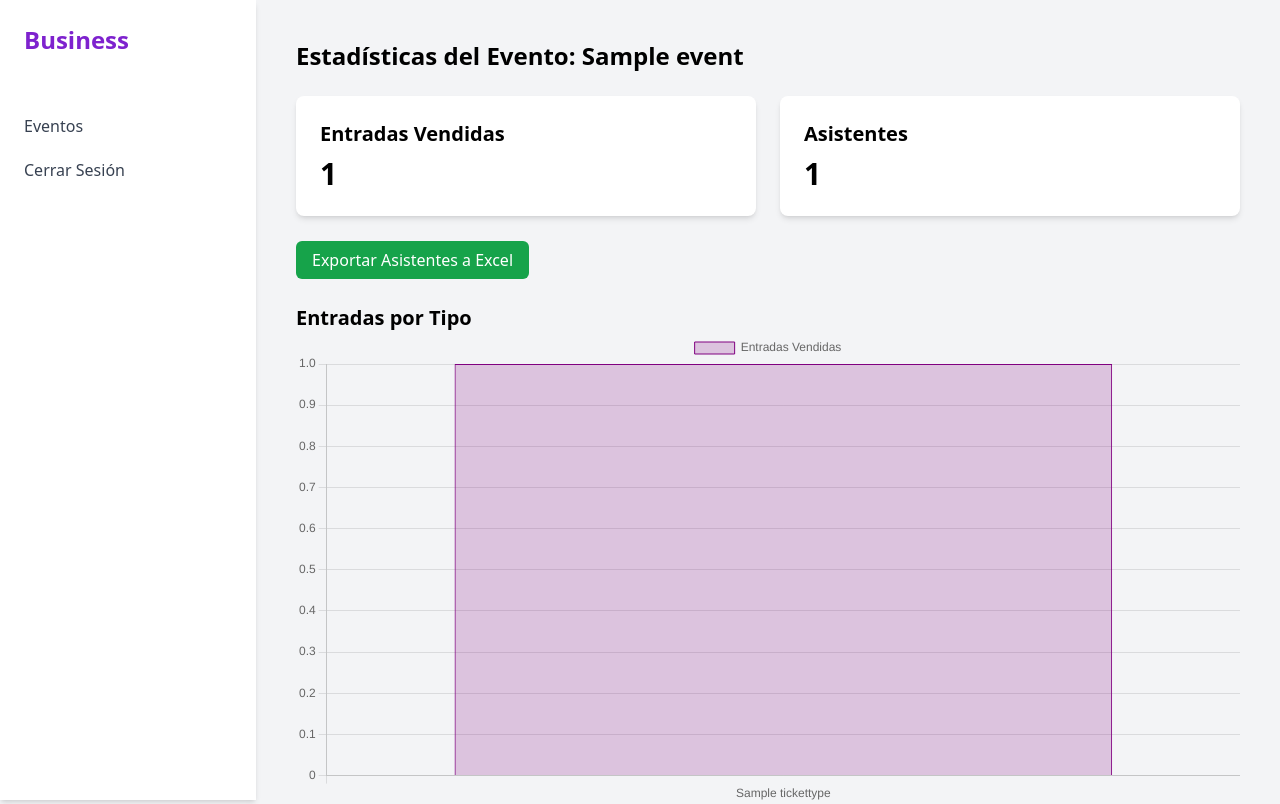
After one commit to FireSouls25/Gestion_Entradas, a Django app: page /event/1/statistics/ in a window 1280 px wide. The commit adds this page. Run offline with Django 5.2, Linux system fonts and the light colour scheme; a user stored in the database is signed in; data comes from the database, SQL or seed files in the repository; both versions use the stored data as it was after the commit; tables that the repository leaves empty hold one stand-in row (values such as "Sample post"); some libraries are stand-ins or nearby versions.

Commit message:
Usuario dashboard

```diff
--- a/Gestion_Entradas/urls.py
+++ b/Gestion_Entradas/urls.py
@@ -20,6 +20,7 @@ from django.urls import path, include
 urlpatterns = [
     path('admin/', admin.site.urls),
     path('events/', include('events.urls')),
+    path('reports/', include('reports.urls')),
     path('tickets/', include('tickets.urls')),
     path('users/', include('users.urls')),
     path('', include('dashboard.urls')),
--- a/dashboard/urls.py
+++ b/dashboard/urls.py
@@ -1,6 +1,9 @@
 from django.urls import path
-from .views import dashboard_view
+from .views import dashboard_view, event_statistics_view
+
+app_name = 'dashboard'
 
 urlpatterns = [
     path('', dashboard_view, name='dashboard'),
+    path('event/<int:event_id>/statistics/', event_statistics_view, name='event-statistics'),
 ]
--- a/dashboard/views.py
+++ b/dashboard/views.py
@@ -1,15 +1,38 @@
 from django.shortcuts import render
 from django.contrib.auth.decorators import login_required
+from events.models import Event
+from tickets.models import Ticket
+from django.db.models import Count
 
 @login_required
 def dashboard_view(request):
     try:
         role = request.user.userprofile.role
         if role == 'organizer':
-            return render(request, 'dashboard/dashboard_organizer.html')
+            events = Event.objects.filter(organizer=request.user)
+            return render(request, 'dashboard/dashboard_organizer.html', {'events': events})
         elif role == 'attendee':
             return render(request, 'dashboard/dashboard_attendee.html')
+        elif role == 'client':
+            return render(request, 'dashboard/dashboard_client.html')
     except AttributeError:
         # Handle cases where userprofile might not exist
         return render(request, 'dashboard.html')
     return render(request, 'dashboard.html')
+
+@login_required
+def event_statistics_view(request, event_id):
+    event = Event.objects.get(id=event_id)
+    tickets_sold = Ticket.objects.filter(ticket_type__event=event).count()
+    attendees = Ticket.objects.filter(ticket_type__event=event, is_validated=True).count()
+
+    # Data for charts
+    tickets_by_type = Ticket.objects.filter(ticket_type__event=event).values('ticket_type__name').annotate(count=Count('id'))
+
+    context = {
+        'event': event,
+        'tickets_sold': tickets_sold,
+        'attendees': attendees,
+        'tickets_by_type': tickets_by_type,
+    }
+    return render(request, 'dashboard/event_statistics.html', context)
--- /dev/null
+++ b/reports/urls.py
@@ -0,0 +1,8 @@
+from django.urls import path
+from .views import export_attendees_to_excel
+
+app_name = 'reports'
+
+urlpatterns = [
+    path('event/<int:event_id>/export/excel/', export_attendees_to_excel, name='export-attendees-excel'),
+]
--- a/templates/base.html
+++ b/templates/base.html
@@ -13,13 +13,15 @@
             <div class="p-6">
                 <h1 class="text-2xl font-bold text-purple-700">Business</h1>
             </div>
-            <nav class="mt-6">
-                <a href="{% url 'dashboard' %}" class="block px-6 py-2.5 text-gray-700 hover:bg-purple-100 hover:text-purple-700">Analíticas</a>
+             <nav class="mt-6">
+                {% if user.is_authenticated and user.userprofile.role == 'organizer' %}
+                    <a href="{% url 'dashboard:dashboard' %}" class="block px-6 py-2.5 text-gray-700 hover:bg-purple-100 hover:text-purple-700">Analíticas</a>
+                {% endif %}
                 <a href="{% url 'events:event-list' %}" class="block px-6 py-2.5 text-gray-700 hover:bg-purple-100 hover:text-purple-700">Eventos</a>
-                <a href="#" class="block px-6 py-2.5 text-gray-700 hover:bg-purple-100 hover:text-purple-700">Productos</a>
-                <a href="#" class="block px-6 py-2.5 text-gray-700 hover:bg-purple-100 hover:text-purple-700">Mensajes</a>
-                <a href="#" class="block px-6 py-2.5 text-gray-700 hover:bg-purple-100 hover:text-purple-700">Clientes</a>
-                <a href="#" class="block px-6 py-2.5 text-gray-700 hover:bg-purple-100 hover:text-purple-700">Configuración</a>
+                {% if user.is_authenticated and user.userprofile.role == 'organizer' %}
+                    <a href="#" class="block px-6 py-2.5 text-gray-700 hover:bg-purple-100 hover:text-purple-700">Clientes</a>
+                    <a href="#" class="block px-6 py-2.5 text-gray-700 hover:bg-purple-100 hover:text-purple-700">Configuración</a>
+                {% endif %}
                 {% if user.is_authenticated %}
                     <a href="{% url 'users:logout' %}" class="block px-6 py-2.5 text-gray-700 hover:bg-purple-100 hover:text-purple-700">Cerrar Sesión</a>
                 {% else %}
--- /dev/null
+++ b/templates/dashboard/event_statistics.html
@@ -0,0 +1,52 @@
+{% extends 'base.html' %}
+
+{% block title %}Estadísticas del Evento: {{ event.title }}{% endblock %}
+
+{% block content %}
+<h1 class="text-2xl font-bold">Estadísticas del Evento: {{ event.title }}</h1>
+
+<div class="grid grid-cols-1 gap-6 mt-6 md:grid-cols-2">
+    <div class="p-6 bg-white rounded-lg shadow-md">
+        <h2 class="text-xl font-bold">Entradas Vendidas</h2>
+        <p class="mt-2 text-3xl font-bold">{{ tickets_sold }}</p>
+    </div>
+    <div class="p-6 bg-white rounded-lg shadow-md">
+        <h2 class="text-xl font-bold">Asistentes</h2>
+        <p class="mt-2 text-3xl font-bold">{{ attendees }}</p>
+    </div>
+</div>
+
+<div class="mt-8">
+    <a href="{% url 'reports:export-attendees-excel' event.id %}" class="px-4 py-2 font-medium text-white bg-green-600 rounded-md hover:bg-green-700">Exportar Asistentes a Excel</a>
+</div>
+
+<div class="mt-8">
+    <h2 class="text-xl font-bold">Entradas por Tipo</h2>
+    <canvas id="ticketsByTypeChart"></canvas>
+</div>
+
+<script src="https://cdn.jsdelivr.net/npm/chart.js"></script>
+<script>
+    const ctx = document.getElementById('ticketsByTypeChart').getContext('2d');
+    const ticketsByTypeChart = new Chart(ctx, {
+        type: 'bar',
+        data: {
+            labels: [{% for item in tickets_by_type %}"{{ item.ticket_type__name }}",{% endfor %}],
+            datasets: [{
+                label: 'Entradas Vendidas',
+                data: [{% for item in tickets_by_type %}{{ item.count }},{% endfor %}],
+                backgroundColor: 'rgba(128, 0, 128, 0.2)',
+                borderColor: 'rgba(128, 0, 128, 1)',
+                borderWidth: 1
+            }]
+        },
+        options: {
+            scales: {
+                y: {
+                    beginAtZero: true
+                }
+            }
+        }
+    });
+</script>
+{% endblock %}
--- a/users/models.py
+++ b/users/models.py
@@ -3,8 +3,9 @@ from django.contrib.auth.models import User
 
 class UserProfile(models.Model):
     USER_ROLE_CHOICES = (
-        ('organizer', 'Organizer'),
-        ('attendee', 'Attendee'),
+        ('organizer', 'Organizador'),
+        ('attendee', 'Asistente'),
+        ('client', 'Cliente'),
     )
     user = models.OneToOneField(User, on_delete=models.CASCADE)
     role = models.CharField(max_length=10, choices=USER_ROLE_CHOICES)
```
Also changed, not shown: reports/views.py (+28 -2 lines), templates/dashboard/dashboard_client.html (added, +9 -0 lines), templates/dashboard/dashboard_organizer.html (+15 -1 lines), users/forms.py (+7 -1 lines), users/views.py (+7 -1 lines), db.sqlite3, users/migrations/0002_alter_userprofile_role.py (added).
